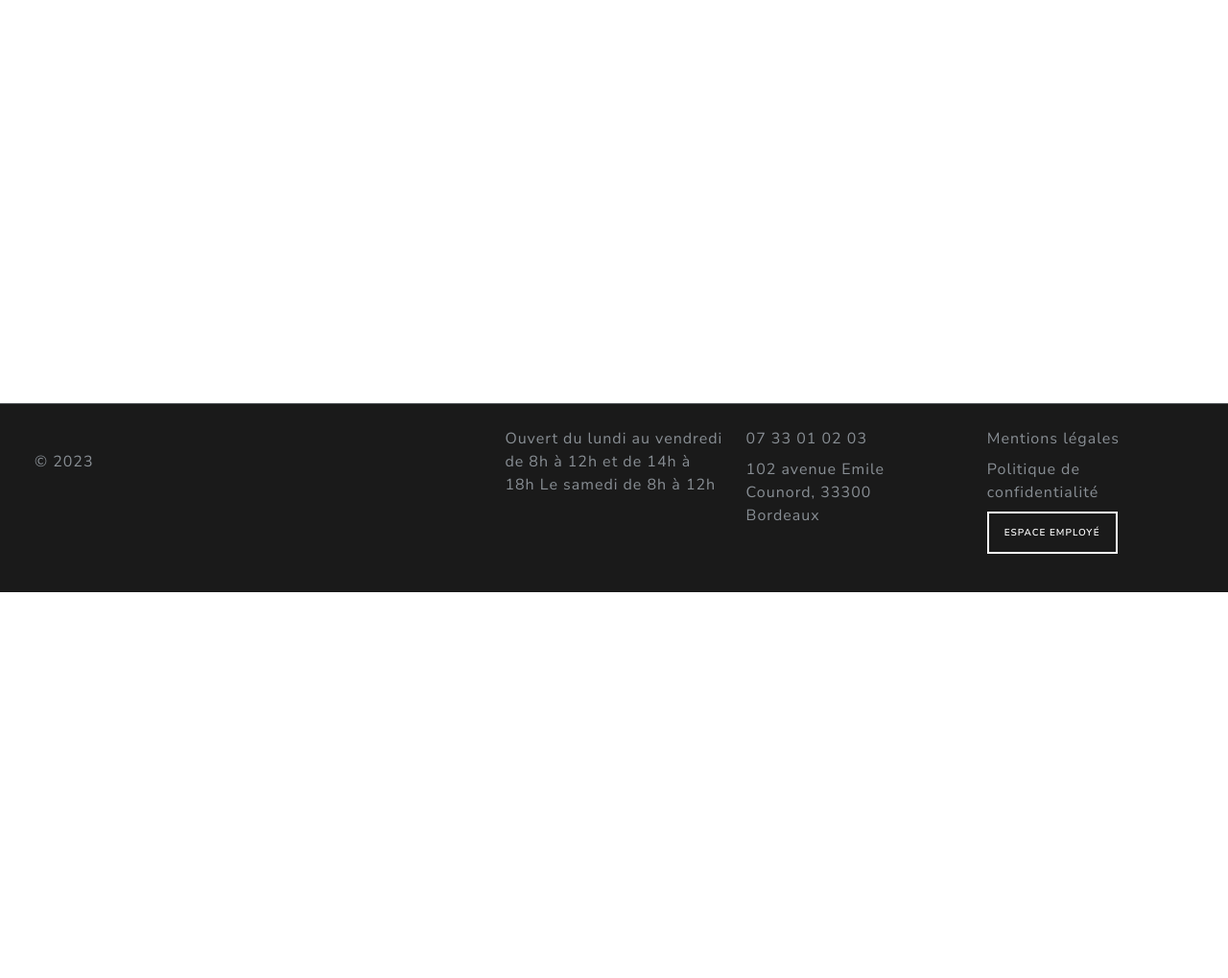
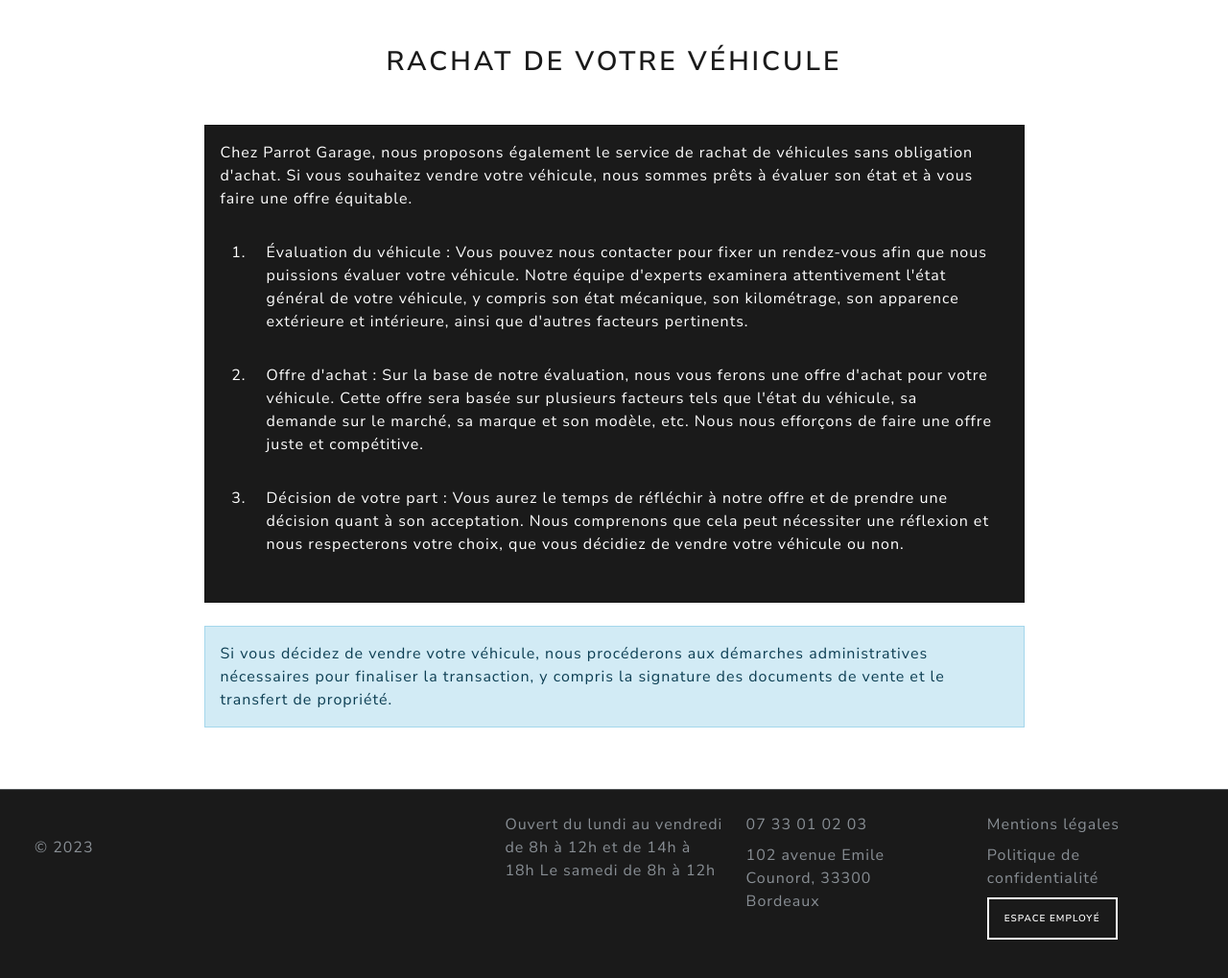
Before and after one commit to SarahRichefeu/app, a Symfony app: template templates/service/rachat.html.twig in a window 1280 px wide. Shown: the part 183-1202 px from the top of the page at 96% size. Before the commit the page ends 800 px from the top, so only its background shows below. Run offline with Twig, Linux system fonts and the light colour scheme; the template is opened without the code that fills it, so the values that code supplies are empty; some libraries are stand-ins or nearby versions.

```diff
--- a/templates/service/rachat.html.twig
+++ b/templates/service/rachat.html.twig
@@ -4,5 +4,30 @@
 
 {% block body %}
 
+    <div class="container">
+        <div class="m-5">
+            <h2 class="text-center">Rachat de votre véhicule</h2>
+        </div>
+        <div class="w-75 m-auto">
+
+            <div class=" card text-white bg-primary mb-4 p-3">
+                <p>Chez Parrot Garage, nous proposons également le service de rachat de véhicules sans obligation d'achat. Si vous souhaitez vendre votre véhicule, nous sommes
+                prêts à évaluer son état et à vous faire une offre équitable.</p>
+                <ol>
+                    <li class="p-3">Évaluation du véhicule : Vous pouvez nous contacter pour fixer un rendez-vous afin que nous puissions évaluer votre véhicule. Notre équipe d'experts
+                    examinera attentivement l'état général de votre véhicule, y compris son état mécanique, son kilométrage, son apparence extérieure et intérieure, ainsi
+                    que d'autres facteurs pertinents.</li>
+                    <li class="p-3">Offre d'achat : Sur la base de notre évaluation, nous vous ferons une offre d'achat pour votre véhicule. Cette offre sera basée sur plusieurs facteurs
+                    tels que l'état du véhicule, sa demande sur le marché, sa marque et son modèle, etc. Nous nous efforçons de faire une offre juste et compétitive.</li>
+                    <li class="p-3">Décision de votre part : Vous aurez le temps de réfléchir à notre offre et de prendre une décision quant à son acceptation. Nous comprenons que cela
+                    peut nécessiter une réflexion et nous respecterons votre choix, que vous décidiez de vendre votre véhicule ou non.</li>
+                </ol>
+            </div>
+
+            <p class="alert alert-info p-3">Si vous décidez de vendre votre véhicule, nous procéderons aux démarches administratives nécessaires pour finaliser la transaction, y compris la signature
+            des documents de vente et le transfert de propriété.</p>
+
+        </div>
+    </div>
 
 {% endblock %}
```
Also changed, not shown: public/assets/carte-grise.jpeg (deleted), public/assets/controle.jpg (deleted), public/assets/rachat.jpg (added), public/assets/rachat.png (added), 1 other file.
